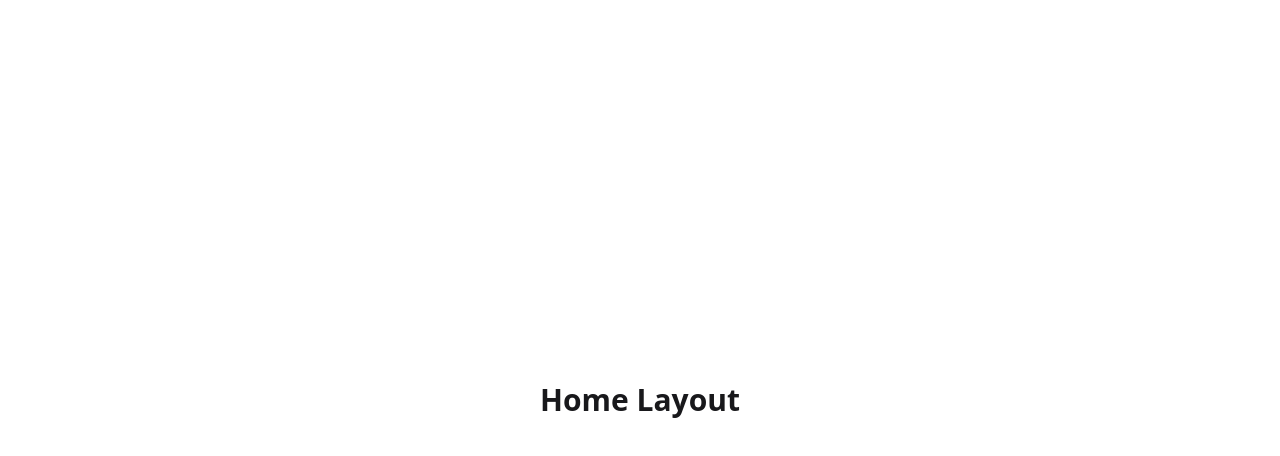
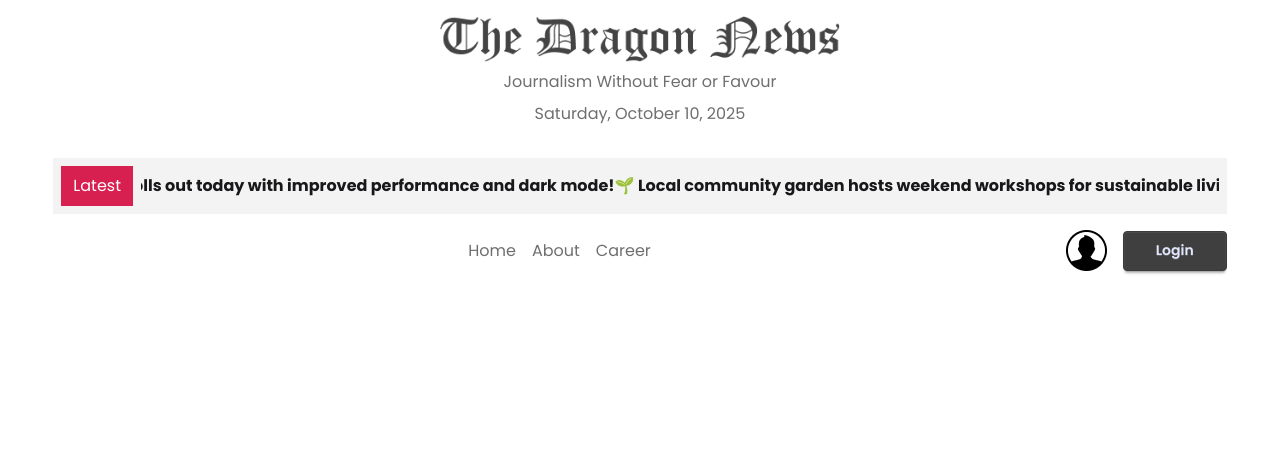
Before and after one commit to mahadyhassanutsho/dragon-news, a React (Vite) app: page / in a window 1280 px wide. Shown: the top 456 px of the page. Built offline with nearby package versions, Linux system fonts and the light colour scheme.

Commit message:
added home layout and header

```diff
--- a/index.html
+++ b/index.html
@@ -2,7 +2,7 @@
 <html lang="en">
   <head>
     <meta charset="UTF-8" />
-    <link rel="icon" type="image/svg+xml" href="/vite.svg" />
+    <link rel="icon" type="image/svg+xml" href="/logo.svg" />
     <meta name="viewport" content="width=device-width, initial-scale=1.0" />
     <title>Dragon News</title>
   </head>
--- a/package.json
+++ b/package.json
@@ -11,8 +11,10 @@
   },
   "dependencies": {
     "@tailwindcss/vite": "^4.1.14",
+    "date-fns": "^4.1.0",
     "react": "^19.1.1",
     "react-dom": "^19.1.1",
+    "react-fast-marquee": "^1.6.5",
     "react-router": "^7.9.4",
     "tailwindcss": "^4.1.14"
   },
--- /dev/null
+++ b/src/components/Header.jsx
@@ -0,0 +1,14 @@
+import { format } from "date-fns";
+import logo from "../assets/logo.png";
+
+export default function Header() {
+  return (
+    <header className="flex flex-col items-center gap-2 p-4">
+      <img src={logo} alt="The Dragon News" className="max-w-[400px]" />
+      <h2 className="text-accent">Journalism Without Fear or Favour</h2>
+      <p className="text-semibold text-accent">
+        {format(new Date(), "EEEE, MMMM MM, yyyy")}
+      </p>
+    </header>
+  );
+}
--- /dev/null
+++ b/src/components/LatestNews.jsx
@@ -0,0 +1,27 @@
+import Marquee from "react-fast-marquee";
+
+export default function LatestNews() {
+  return (
+    <section className="w-11/12 mx-auto my-4 flex items-center gap-2 bg-base-200 p-2">
+      <p className="text-base-100 bg-secondary px-3 py-2">Latest</p>
+      <Marquee pauseOnHover={true} speed={60} className="flex gap-5">
+        <p className="font-bold">
+          🚀 Exciting news: Our new app update rolls out today with improved
+          performance and dark mode!
+        </p>
+        <p className="font-bold">
+          🌱 Local community garden hosts weekend workshops for sustainable
+          living enthusiasts.
+        </p>
+        <p className="font-bold">
+          🎮 Gaming alert: The top 10 indie games you shouldn't miss this month
+          are now live on the store.
+        </p>
+        <p className="font-bold">
+          📰 Breaking: City council approves new cycling lanes to improve urban
+          mobility and safety.
+        </p>
+      </Marquee>
+    </section>
+  );
+}
--- /dev/null
+++ b/src/components/Navbar.jsx
@@ -0,0 +1,27 @@
+import { NavLink } from "react-router";
+import user from "../assets/user.png";
+
+const links = [
+  { path: "/", name: "Home" },
+  { path: "/about", name: "About" },
+  { path: "/career", name: "Career" },
+];
+
+export default function Navbar() {
+  return (
+    <nav className="w-11/12 mx-auto my-4 flex items-center justify-between">
+      <div></div>
+      <ul className="nav flex items-center gap-4 text-accent">
+        {links.map((link, i) => (
+          <li key={i}>
+            <NavLink to={link.path}>{link.name}</NavLink>
+          </li>
+        ))}
+      </ul>
+      <div className="login-btn flex items-center gap-4">
+        <img src={user} />
+        <button className="btn btn-primary px-8">Login</button>
+      </div>
+    </nav>
+  );
+}
--- /dev/null
+++ b/src/layouts/HomeLayout.jsx
@@ -0,0 +1,21 @@
+import { Outlet } from "react-router";
+import Header from "../components/Header";
+import LatestNews from "../components/LatestNews";
+import Navbar from "../components/Navbar";
+
+export default function HomeLayout() {
+  return (
+    <>
+      <Header />
+      <LatestNews />
+      <Navbar />
+      <main>
+        <section className="left-nav"></section>
+        <section className="main">
+          <Outlet />
+        </section>
+        <section className="right-nav"></section>
+      </main>
+    </>
+  );
+}
--- a/src/routes/router.tsx
+++ b/src/routes/router.tsx
@@ -1,13 +1,10 @@
 import { createBrowserRouter } from "react-router";
+import HomeLayout from "../layouts/HomeLayout";
 
 const router = createBrowserRouter([
   {
     path: "/",
-    element: (
-      <div className="w-full min-h-screen flex flex-col items-center justify-center">
-        <h1 className="text-3xl font-semibold text-center">Home Layout</h1>
-      </div>
-    ),
+    element: <HomeLayout />,
   },
   {
     path: "/auth",
--- a/src/styles/main.css
+++ b/src/styles/main.css
@@ -1,2 +1,18 @@
+@import url("https://fonts.googleapis.com/css2?family=Poppins:ital,wght@0,100;0,200;0,300;0,400;0,500;0,600;0,700;0,800;0,900;1,100;1,200;1,300;1,400;1,500;1,600;1,700;1,800;1,900&display=swap");
 @import "tailwindcss";
-@plugin "daisyui";
+@plugin "daisyui" {
+  themes: light --default;
+}
+@plugin "daisyui/theme" {
+  name: "light";
+  default: true;
+  --color-primary: #403f3f;
+  --color-secondary: #d72050;
+  --color-base-200: #f3f3f3;
+  --color-base-300: #e7e7e7;
+  --color-accent: #706f6f;
+}
+
+* {
+  font-family: "Poppins";
+}
```
Also changed, not shown: 1 other file (tests, documents, lock files or other folders).
